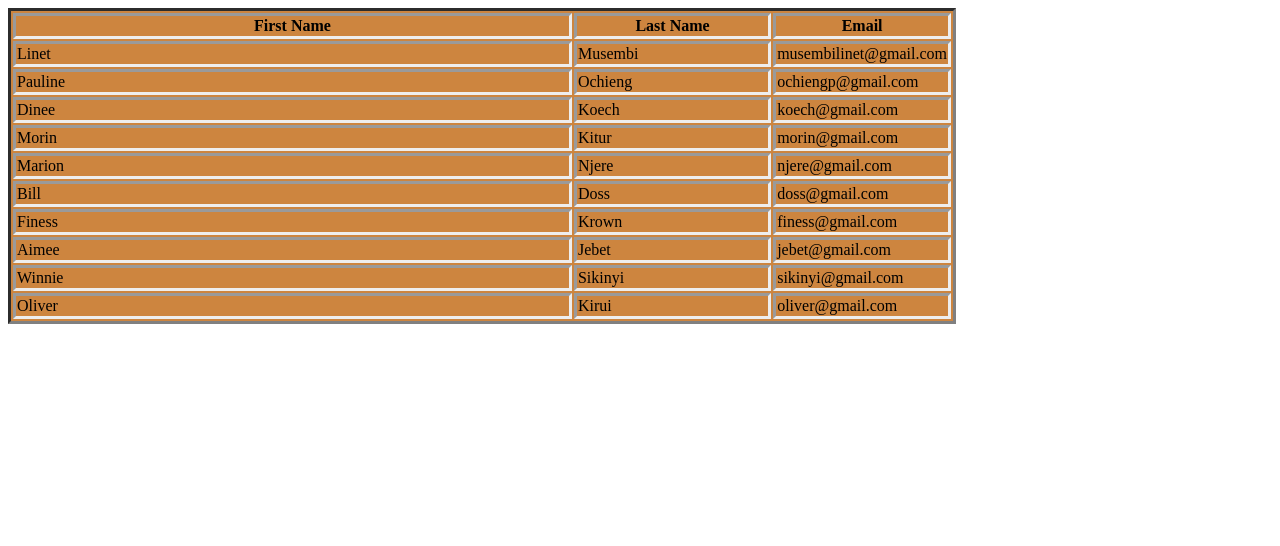
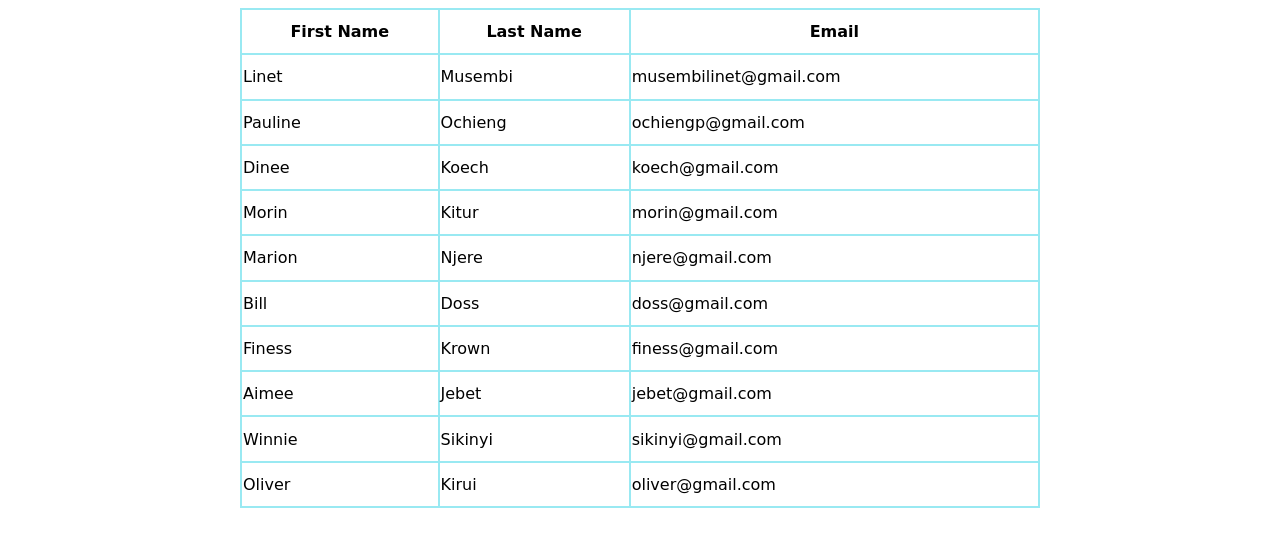
Before and after one commit to Maurine-Jebet/Span, a plain HTML site: page table.html in a window 1280 px wide. Drawn offline with Linux system fonts and the light colour scheme; a web font is replaced by a local one.

Commit message:
first commit

```diff
--- /dev/null
+++ b/style.css
@@ -0,0 +1,55 @@
+
+.container{
+    justify-content: space-between;
+}
+#image{
+    float: left;
+    width: 35%;
+    margin-right: 10px;
+    background-color: aqua;
+}
+body{
+    background-color: aqua;
+}
+    #head{
+        font-size: larger;
+    }
+    body{
+        background-color: white;
+        font-family: 'Shantell Sans', cursive;
+    }
+    table{
+    width: 800px;
+    height: 500px;
+    border-collapse: collapse;
+    margin: auto;
+    }
+    td,
+    th{
+    border: 2px solid#99e9f2;
+    }
+
+#head{
+        font-size: larger;
+    }
+    body{
+        background-color: white;
+        font-family: 'Shantell Sans', cursive;
+    }
+    table{
+    width: 800px;
+    height: 500px;
+    border-collapse: collapse;
+    margin: auto;
+    }
+    td,
+    th{
+    border: 2px solid#99e9f2;
+    }
+    button{
+        position: relative;
+        border-radius:20px ;
+        padding: 2%;
+        font-size: large;
+        background-color: aqua;
+    }
--- a/table.html
+++ b/table.html
@@ -4,13 +4,36 @@
     <meta charset="UTF-8">
     <meta http-equiv="X-UA-Compatible" content="IE=edge">
     <meta name="viewport" content="width=device-width, initial-scale=1.0">
+    <link rel="preconnect" href="https://fonts.googleapis.com">
+<link rel="preconnect" href="https://fonts.gstatic.com" crossorigin>
+<link href="https://fonts.googleapis.com/css2?family=Shantell+Sans:ital,wght@0,400;0,500;0,600;0,700;0,800;1,400;1,500;1,600;1,700;1,800&display=swap" rel="stylesheet">
+
     <title><table</title>
     <style>
-        .table,th,td{
-            border-style: inset;
-            background-color: peru;
-            width: 75%;
-        }
+        #head{
+        font-size: larger;
+    }
+    body{
+        background-color: white;
+        font-family: 'Shantell Sans', cursive;
+    }
+    table{
+    width: 800px;
+    height: 500px;
+    border-collapse: collapse;
+    margin: auto;
+    }
+    td,
+    th{
+    border: 2px solid#99e9f2;
+    }
+
+
+
+
+
+
+
     </style>
 </head>
 <body>
```
Also changed, not shown: index.html (+27 -13 lines), login.html (+32 -12 lines).
